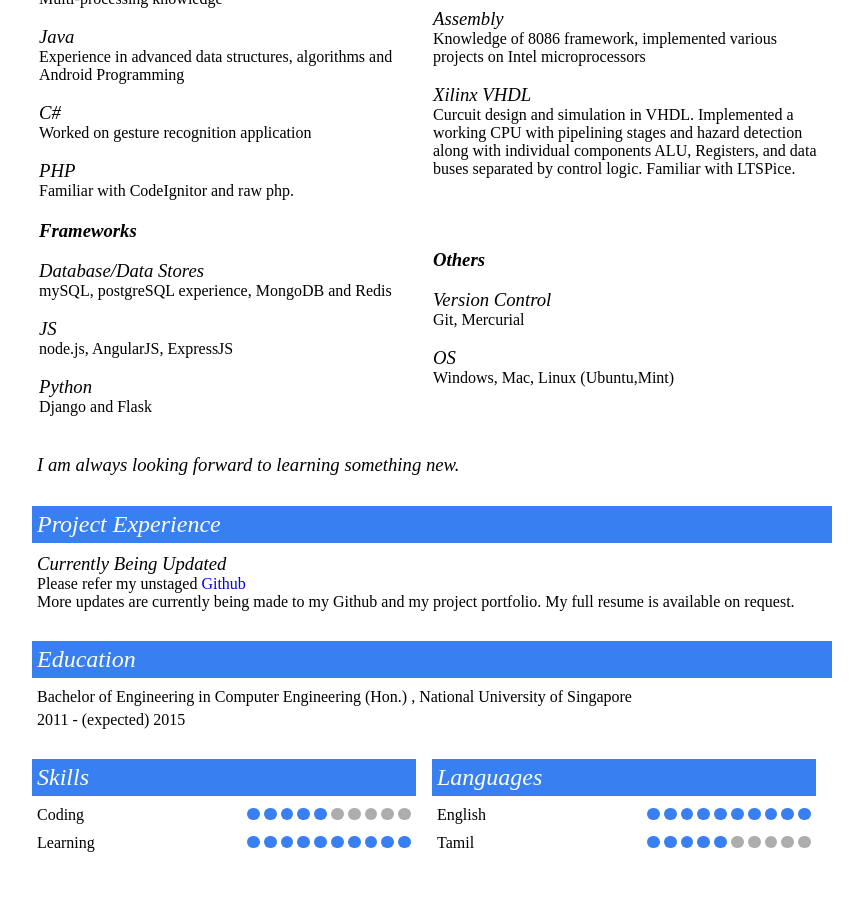
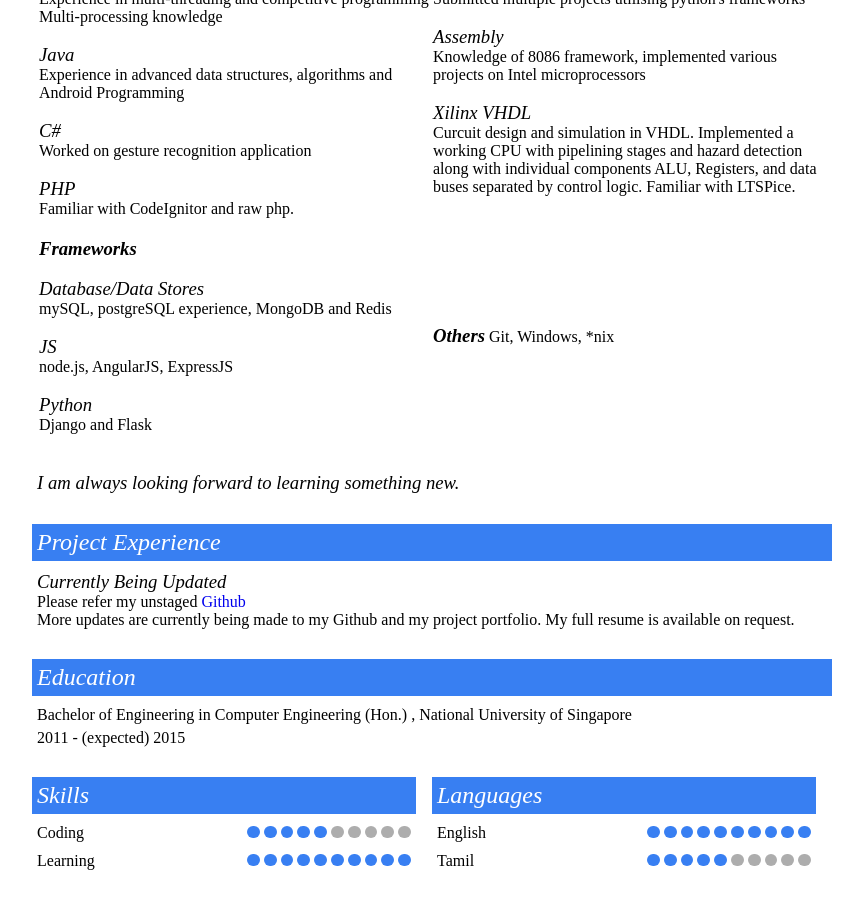
Before and after one commit to nuskarthik/karthik.github.io, a Jekyll site: the page built from cv.html, in a window 1280 px wide and 900 px high, scrolled down 1039 px. Shown: the whole window, without its empty margins (208-1071 px from the left). Built offline with Jekyll 4.4.1, drawn with Linux system fonts in a browser that asks for light colours; some web fonts are replaced; Markdown is read by kramdown in place of the engine named in the settings.

Commit message:
updated tags in preprocessing and updated discus shortname

```diff
--- a/_layouts/base.html
+++ b/_layouts/base.html
@@ -19,9 +19,6 @@
   </head>
   <body>
     {{ content }}
-    <!-- .copyright-wrapper -->
-    <!-- .copyright -->
-    <!-- All Rights Reserved - &copy; Assaf Gelber {{ site.time | date: "%Y"}} -->
     <script>
       var _gaq = _gaq || [];
       _gaq.push(['_setAccount', 'UA-42650316-1']);
--- a/_layouts/post.html
+++ b/_layouts/post.html
@@ -28,7 +28,7 @@
     {{ content }}
   </div>
   <div class='post-buttons'>
-    <a class='twitter-share-button' data-text='{{ page.title }}' data-via='assafgelber' href='https://twitter.com/share'>
+    <a class='twitter-share-button' data-text='{{ page.title }}' data-via='heykarthikhere' href='https://twitter.com/share'>
       Tweet
     </a>
     <div class='fb-like' data-href='{{ site.url }}{{ page.url }}' data-layout='button_count' data-send='false' data-show-faces='false'></div>
--- a/cv.html
+++ b/cv.html
@@ -21,10 +21,6 @@
             <a href='nuskarthik@gmail.com'>nuskarthik@gmail.com</a>
           </span>
         </li>
-        <!--<li class='cv-contact-item'>
-          <span class='icon-phone contact-label'></span>
-          <span class='contact-value'>+65-98916426</span>
-        </li>-->
       </ul>
       <ul class='cv-contact-web'>
        <li class='cv-contact-item'>
@@ -33,25 +29,8 @@
           <a href='http://twitter.com/heykarthikhere'>@heykarthikhere</a>
         </span>
       </li>
-        <!--<li class='cv-contact-item'>
-          <span class='icon-site contact-label'></span>
-          <span class='contact-value'>
-            <a href='http://agelber.com'>agelber.com</a>
-          </span>
-        </li>
-        <li class='cv-contact-item'>
-          <span class='icon-blog contact-label'></span>
-          <span class='contact-value'>
-            <a href='http://agelber.com/blog'>agelber.com/blog</a>
-          </span>
-        </li>-->
       </ul>
       <ul class='cv-contact-social'>
-        <!--<li class='cv-contact-item'>
-          <span class='icon-twitter contact-label'></span>
-          <span class='contact-value'>
-            <a href='http://twitter.com/assafgelber'>@assafgelber</a>
-          </span>
         </li>-->
         <li class='cv-contact-item' >
           <span class='icon-github contact-label'></span>
@@ -150,10 +129,7 @@
     </td>
     <td>
       <br/><h3><b>Others</b></h3>
-      <br/><br/><h3>Version Control</h3><br/>
-      Git, Mercurial
-      <br/><br/><h3>OS</h3><br/>
-      Windows, Mac, Linux (Ubuntu,Mint)
+      Git, Windows, *nix
     </td></tr>
     </table><br/><br/>
     <h3> I am always looking forward to learning something new.</h3>
--- a/index.html
+++ b/index.html
@@ -15,7 +15,7 @@
   <div class='bio-carousel'>
     <div class='bio-desc'>
       <div class='desc-part active name'>
-        <p>Hello World!<br> I am</p>
+        <p>I am</p>
         <h1>Karthik Rajasekaran</h1>
       </div>
       <div class='desc-part'>
```
Also changed, not shown: 3 other files.
